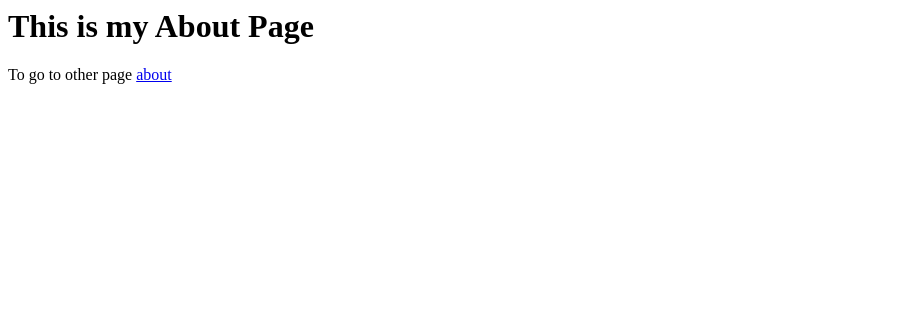
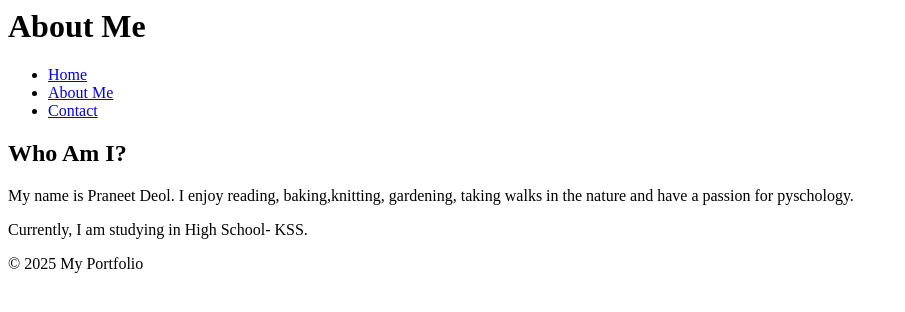
Before and after one commit to deol-praneet/deol-praneet.github.io, a plain HTML site: page about.html in a window 1280 px wide. Shown: the whole page, without its empty margins (0-905 px from the left). Drawn offline with Linux system fonts and the light colour scheme.

Commit message:
about.html

```diff
--- a/about.html
+++ b/about.html
@@ -1,9 +1,29 @@
-<html>
-    <head>
-        <title> This is my About Page!</title>
-    </head>
-    <body>
-        <h1> This is my About Page </h1>
-        <p> To go to other page <a href="index.html">about</a></p>
-        </body>
-    </html>
+<html lang="en">
+<head>
+    <meta charset="UTF-8">
+    <title>About Me - My Portfolio</title>
+    <link rel="stylesheet" href="style.css">
+</head>
+<body>
+    <header>
+        <h1>About Me</h1>
+        <nav>
+            <ul>
+                <li><a href="index.html">Home</a></li>
+                <li><a href="about.html">About Me</a></li>
+                <li><a href="contact.html">Contact</a></li>
+            </ul>
+        </nav>
+    </header>
+    <div class="container">
+        <section>
+            <h2>Who Am I?</h2>
+            <p>My name is Praneet Deol. I enjoy reading, baking,knitting, gardening, taking walks in the nature and have a passion for pyschology.</p>
+            <p>Currently, I am studying in High School- KSS.</p>
+        </section>
+    </div>
+    <footer>
+        <p>&copy; 2025 My Portfolio</p>
+    </footer>
+</body>
+</html>
```
